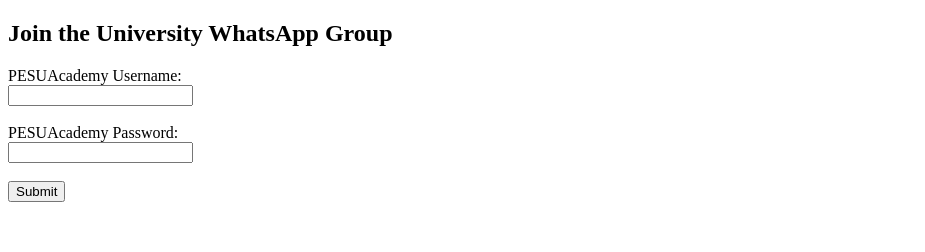
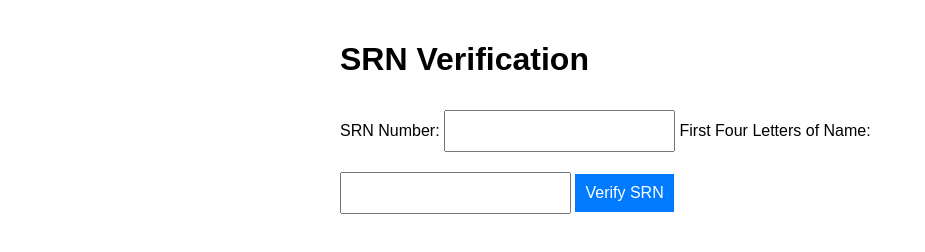
Before and after one commit to Akshatpy/PESU-gc-verify, a website: page index.html in a window 1280 px wide. Shown: the whole page, without its empty margins (0-925 px from the left). Drawn offline with Linux system fonts and the light colour scheme.

Commit message:
Changing index.html to work with netlify

```diff
--- a/index.html
+++ b/index.html
@@ -3,35 +3,82 @@
 <head>
   <meta charset="UTF-8">
   <meta name="viewport" content="width=device-width, initial-scale=1.0">
-    <title>PESUAcademy Verification</title>
+  <title>SRN Verification</title>
+  <style>
+    body {
+      font-family: Arial, sans-serif;
+      margin: 20px;
+      padding: 0;
+      display: flex;
+      flex-direction: column;
+      align-items: center;
+    }
+    .container {
+      max-width: 600px;
+      width: 100%;
+    }
+    input, button {
+      margin: 10px 0;
+      padding: 10px;
+      font-size: 16px;
+    }
+    button {
+      background-color: #007bff;
+      color: #fff;
+      border: none;
+      cursor: pointer;
+    }
+    button:hover {
+      background-color: #0056b3;
+    }
+    .result {
+      margin-top: 20px;
+      font-size: 18px;
+    }
+  </style>
 </head>
 <body>
-    <h2>Join the University WhatsApp Group</h2>
-    <form id="loginForm">
-        <label for="username">PESUAcademy Username:</label><br>
-        <input type="text" id="username" name="username" required><br><br>
-        <label for="password">PESUAcademy Password:</label><br>
-        <input type="password" id="password" name="password" required><br><br>
-        <button type="submit">Submit</button>
+  <div class="container">
+    <h1>SRN Verification</h1>
+    <form id="verificationForm">
+      <label for="username">SRN Number:</label>
+      <input type="text" id="username" name="username" required>
+
+      <label for="password">First Four Letters of Name:</label>
+      <input type="text" id="password" name="password" required>
+
+      <button type="submit">Verify SRN</button>
     </form>
-    <p id="responseMessage"></p>
+    <div id="result" class="result"></div>
+  </div>
 
   <script>
-        document.getElementById('loginForm').addEventListener('submit', async function(event) {
-            event.preventDefault();
+    document.getElementById('verificationForm').addEventListener('submit', async function(event) {
+      event.preventDefault(); // Prevent the form from submitting the traditional way
+
       const username = document.getElementById('username').value;
       const password = document.getElementById('password').value;
 
+      try {
         const response = await fetch('/api/verify', {
           method: 'POST',
           headers: {
-                    'Content-Type': 'application/json'
+            'Content-Type': 'application/json',
           },
           body: JSON.stringify({ username, password })
         });
 
-            const data = await response.json();
-            document.getElementById('responseMessage').textContent = data.message;
+        const result = await response.json();
+
+        if (response.ok) {
+          document.getElementById('result').innerHTML = `<p>${result.message}</p><p>Invite Link: <a href="${result.inviteLink}" target="_blank">${result.inviteLink}</a></p>`;
+        } else {
+          document.getElementById('result').innerText = result.message;
+        }
+      } catch (error) {
+        console.error('Error:', error);
+        document.getElementById('result').innerText = "An error occurred. Please try again.";
+      }
     });
   </script>
 </body>
```
Lines whose indentation alone changed are shown as unchanged.
